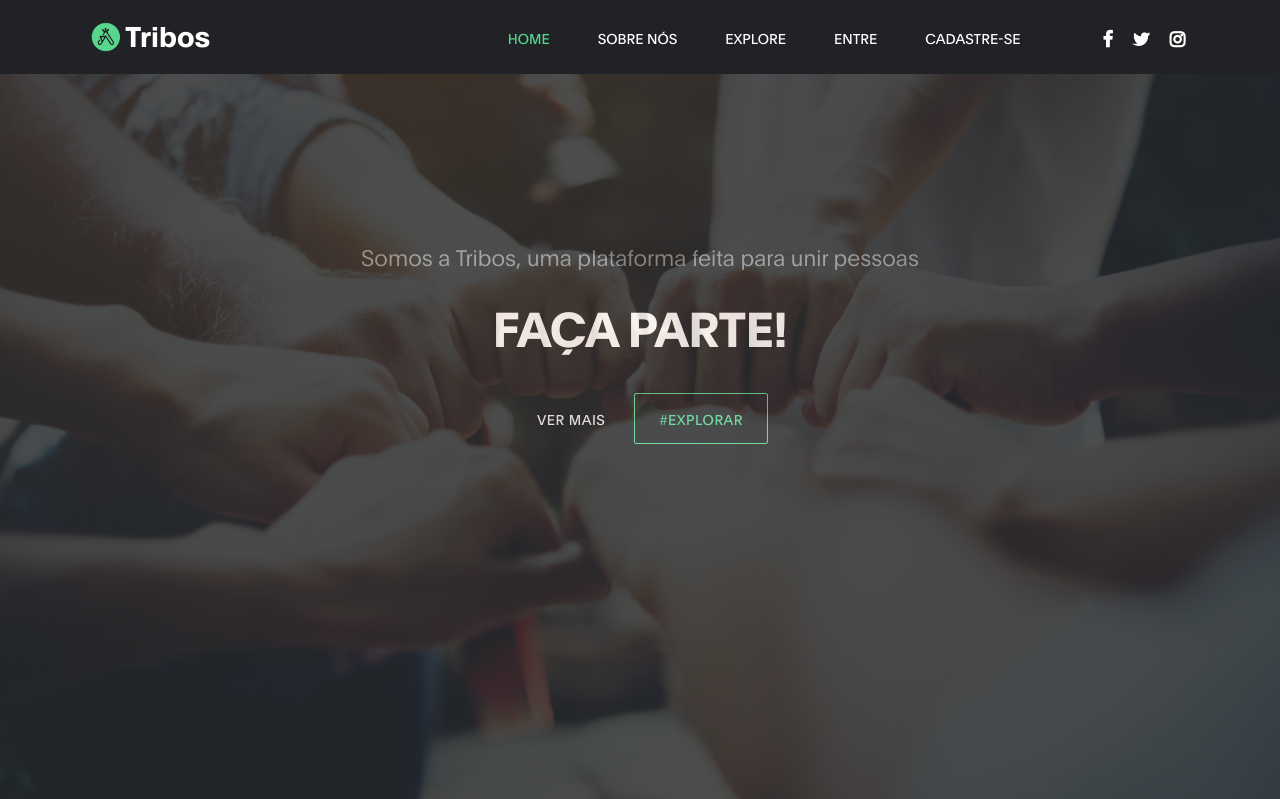
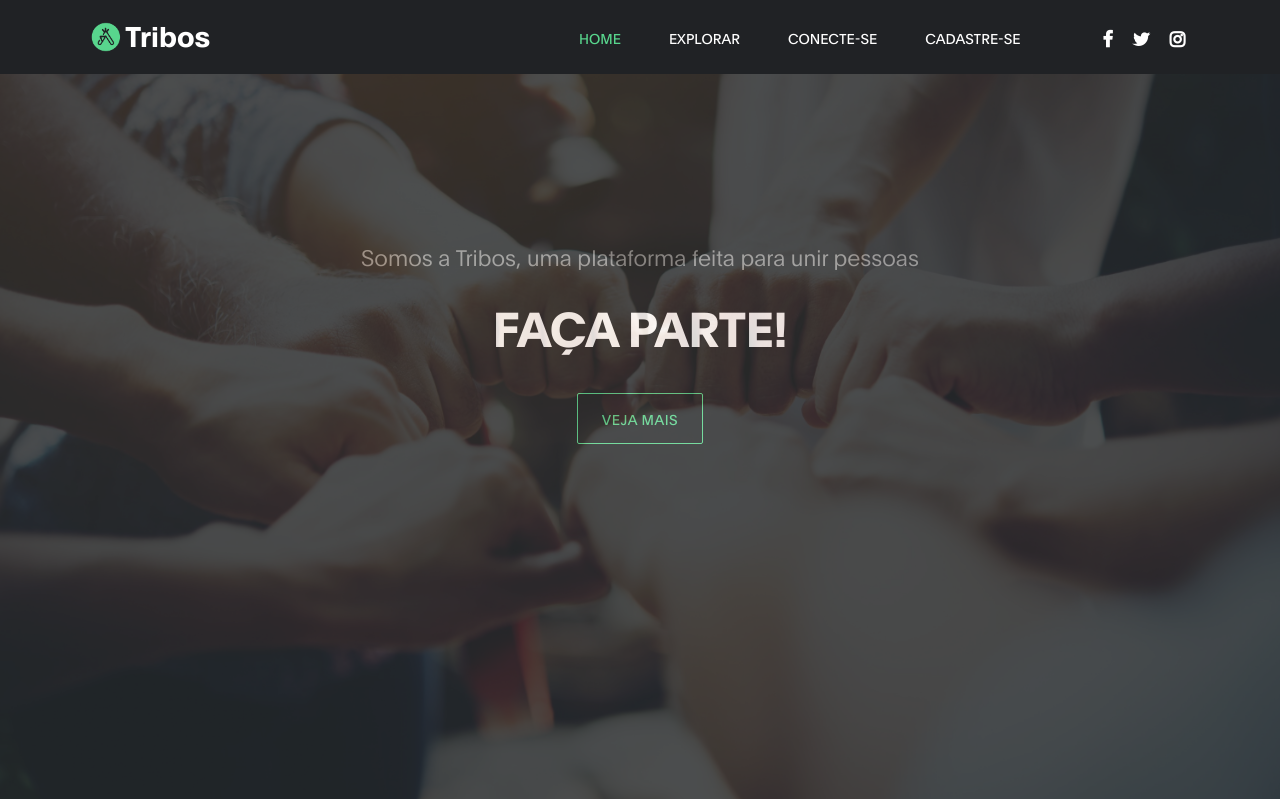
Before and after one commit to ViviFerreira/Tribos, a PHP site: page / in a window 1280 px wide. Shown: the top 799 px of the page. Run offline with PHP 8.4, Linux system fonts and the light colour scheme; some libraries are stand-ins or nearby versions.

Commit message:
alteracoes basicas apenas no front

```diff
--- a/includes/headerPages.php
+++ b/includes/headerPages.php
@@ -25,9 +25,7 @@
     <div class="navbar-nav ml-n2">
       <a class="nav-item nav-link active text-white" href="../index.php"><i class="bi bi-house"></i> Home</a>
     </div>
-    <div class="navbar-nav ml-n4">
-      <a class="nav-item nav-link active  text-white" href="#"><i class="bi bi-people"></i> Tribos</a>
-    </div>
+
     <div class="navbar-nav ml-n4">
       <a class="nav-item nav-link active  text-white" href="#"><i class="bi bi-calendar2-event"></i> Eventos</a>
     </div>
--- a/index.php
+++ b/index.php
@@ -27,18 +27,23 @@
                         <li class="nav-item">
                             <a class="nav-link active" href="index.php">Home</a>
                         </li>
+                        <!--
                         <li class="nav-item">
                             <a class="nav-link" href="#">Sobre nós</a>
                         </li>
+                        -->
                         <li class="nav-item">
-                            <a class="nav-link" href="pages/inicio.php">Explore</a>
+                            <a class="nav-link" href="pages/inicio.php">Explorar</a>
                         </li>
+
                         <li class="nav-item">
-                            <a class="nav-link" href="pages/formLogin.php">Entre</a>
+                            <a class="nav-link" href="pages/formLogin.php">Conecte-se</a>
                         </li>
+
                         <li class="nav-item">
                             <a class="nav-link" href="pages/formUsuario.php">Cadastre-se</a>
                         </li>
+
                     </ul>
                     <ul class="social-icon ml-lg-5">
                         <li><a href="#" class="fa fa-facebook"></a></li>
@@ -59,10 +64,9 @@
                                 <h6 data-aos="fade-up" data-aos-delay="300">Somos a Tribos, uma plataforma feita para
                                     unir pessoas</h6>
                                 <h1 class="text-white title-main" data-aos="fade-up" data-aos-delay="500">Faça parte!</h1>
-                                <a href="#aboutTribos" class="btn custom-btn mt-3" data-aos="fade-up"
-                                    data-aos-delay="600">Ver mais</a>
+
                                 <a href="front/explorar.php" class="btn custom-btn bordered mt-3" data-aos="fade-up"
-                                    data-aos-delay="700">#Explorar</a>
+                                    data-aos-delay="700">Veja mais</a>
                             </div>
                         </section>
                     </div>
```
Also changed, not shown: includes/listGrupo_DPS.php (renamed from includes/listGrupo_ANT.php), includes/navBar.php (line endings or trailing spaces).
